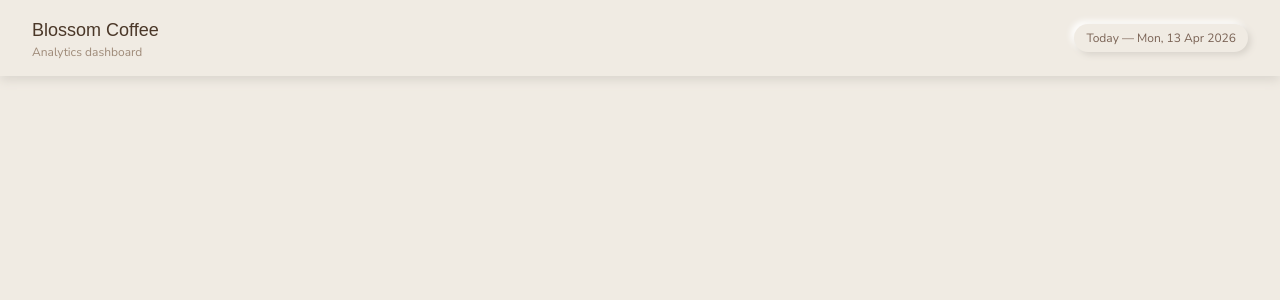
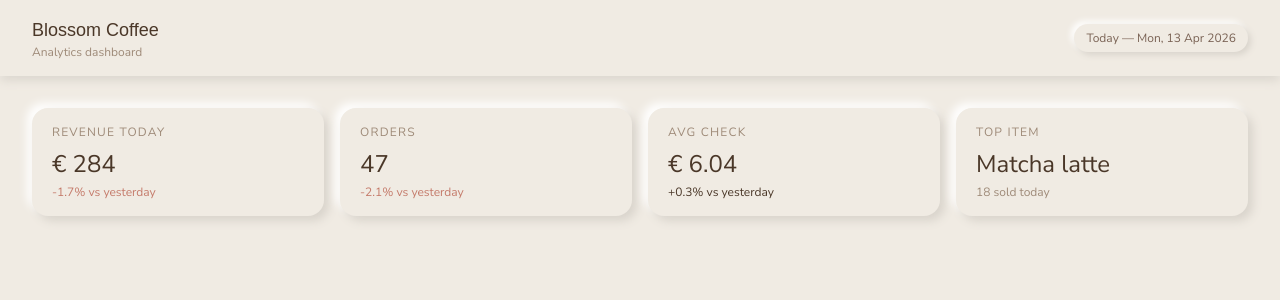
Before and after one commit to sotluf/dashboard-blossom-coffee, a Next.js app: page / in a window 1280 px wide. Shown: the top 300 px of the page. Built offline with nearby package versions, Linux system fonts and the light colour scheme; a web font is replaced by a local one.

Commit message:
feat: add and display KPI cards on dashboard

```diff
--- a/app/page.tsx
+++ b/app/page.tsx
@@ -1,8 +1,11 @@
 import Image from "next/image";
+import KpiCards from "@/components/ui/KpiCard";
+import "./globals.css";
 
 export default function Home() {
   return (
     <>
+      <KpiCards />
     </>
   );
 }
--- a/components/ui/KpiCard.tsx
+++ b/components/ui/KpiCard.tsx
@@ -0,0 +1,59 @@
+import { KpiCardProps } from "@/types";
+import { calcDelta, todayStats, weeklySales } from "@/data/mockData";
+
+const today = weeklySales[weeklySales.length - 1];
+const yesterday = weeklySales[weeklySales.length - 2];
+
+export function KpiCard({ label, value, delta, deltaLabel }: KpiCardProps) {
+  const isPositive = delta ? Number(delta) >= 0 : null;
+
+  return (
+    <div
+      className="flex-1 rounded-2xl px-5 py-4 bg-cafe-bg"
+      style={{ boxShadow: "var(--shadow-neu-raised)" }}
+    >
+      <p className="text-xs text-cafe-brown-light uppercase tracking-widest mb-2">
+        {label}
+      </p>
+      <p className="font-display text-2xl text-cafe-brown-dark mb-1">
+        {value}
+      </p>
+      {deltaLabel ? (
+        <p className="text-xs text-cafe-brown-light">{deltaLabel}</p> ) : delta && (
+        <p
+          className="text-xs"
+          style={{ color: isPositive ? "var(--color-cafe-sage)" : "#c47a6a" }}
+        >
+          {isPositive ? `+${delta}%` : `${delta}%`} vs yesterday
+        </p>
+      )}
+    </div>
+  );
+}
+
+export default function KpiCards() {
+  return (
+    <div className="grid grid-cols-4 gap-4">
+      <KpiCard
+        label="Revenue today"
+        value={`€ ${todayStats.revenue}`}
+        delta={calcDelta(today.revenue, yesterday.revenue)}
+      />
+      <KpiCard
+        label="Orders"
+        value={String(todayStats.orders)}
+        delta={calcDelta(today.orders, yesterday.orders)}
+      />
+      <KpiCard
+        label="Avg check"
+        value={`€ ${todayStats.avgCheck}`}
+        delta={calcDelta(todayStats.avgCheck, (yesterday.revenue / yesterday.orders))}
+      />
+      <KpiCard
+        label="Top item"
+        value={todayStats.topItem.name}
+        deltaLabel={`${todayStats.topItem.soldToday} sold today`}
+      />
+    </div>
+  );
+}
--- a/data/mockData.ts
+++ b/data/mockData.ts
@@ -326,3 +326,9 @@ export const todayStats = {
   ).toFixed(2),
   topItem: menuItems.reduce((a, b) => (a.soldToday > b.soldToday ? a : b)),
 };
+
+// Function to calculate percentage change
+export function calcDelta(today: number, yesterday: number): string {
+  const diff = ((today - yesterday) / yesterday) * 100;
+  return diff.toFixed(1);
+}
--- a/types/index.ts
+++ b/types/index.ts
@@ -30,5 +30,5 @@ export interface KpiCardProps {
   label: string;
   value: string;
   delta?: string;
-  accent?: boolean;
+  deltaLabel?: string;
 }
```
